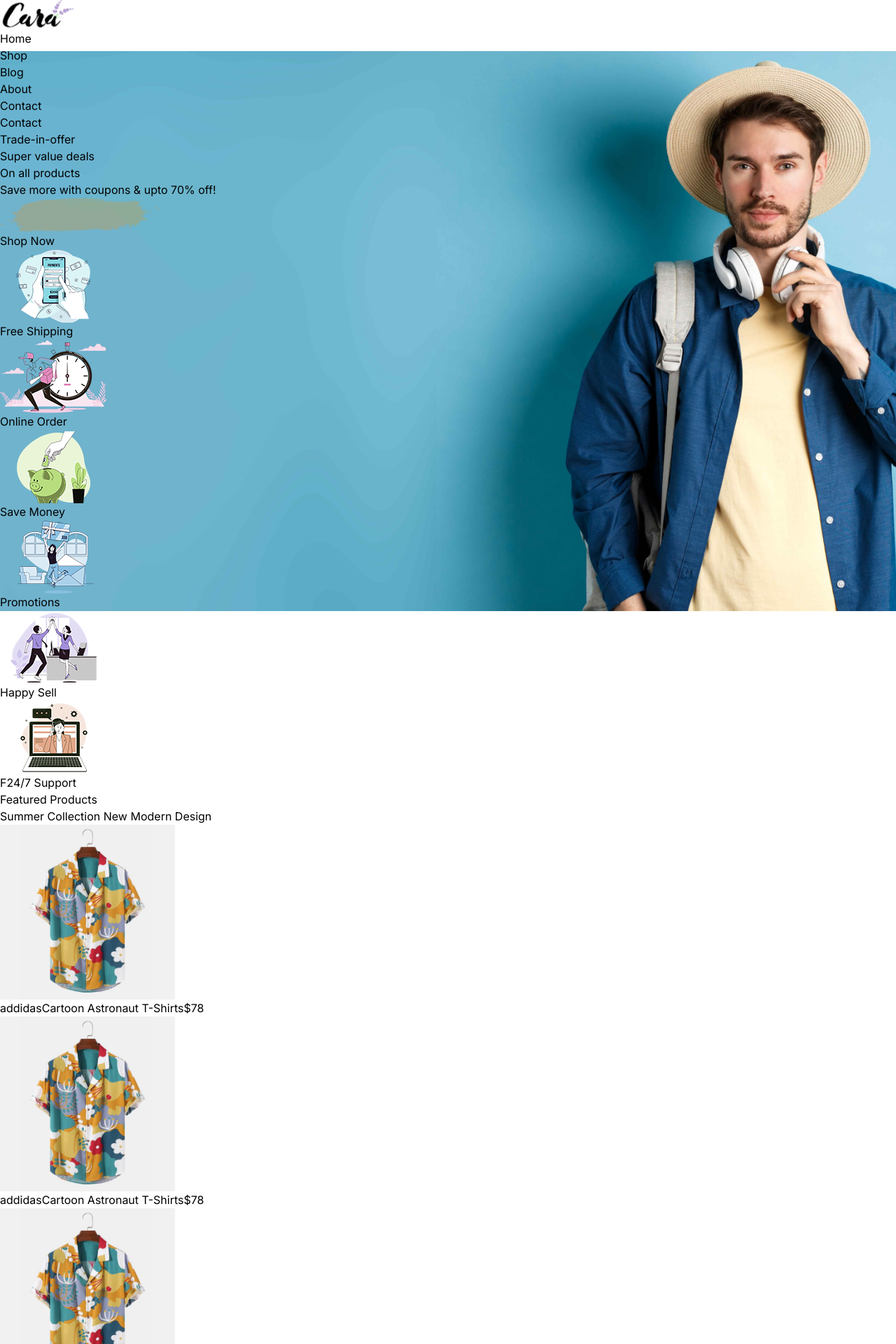
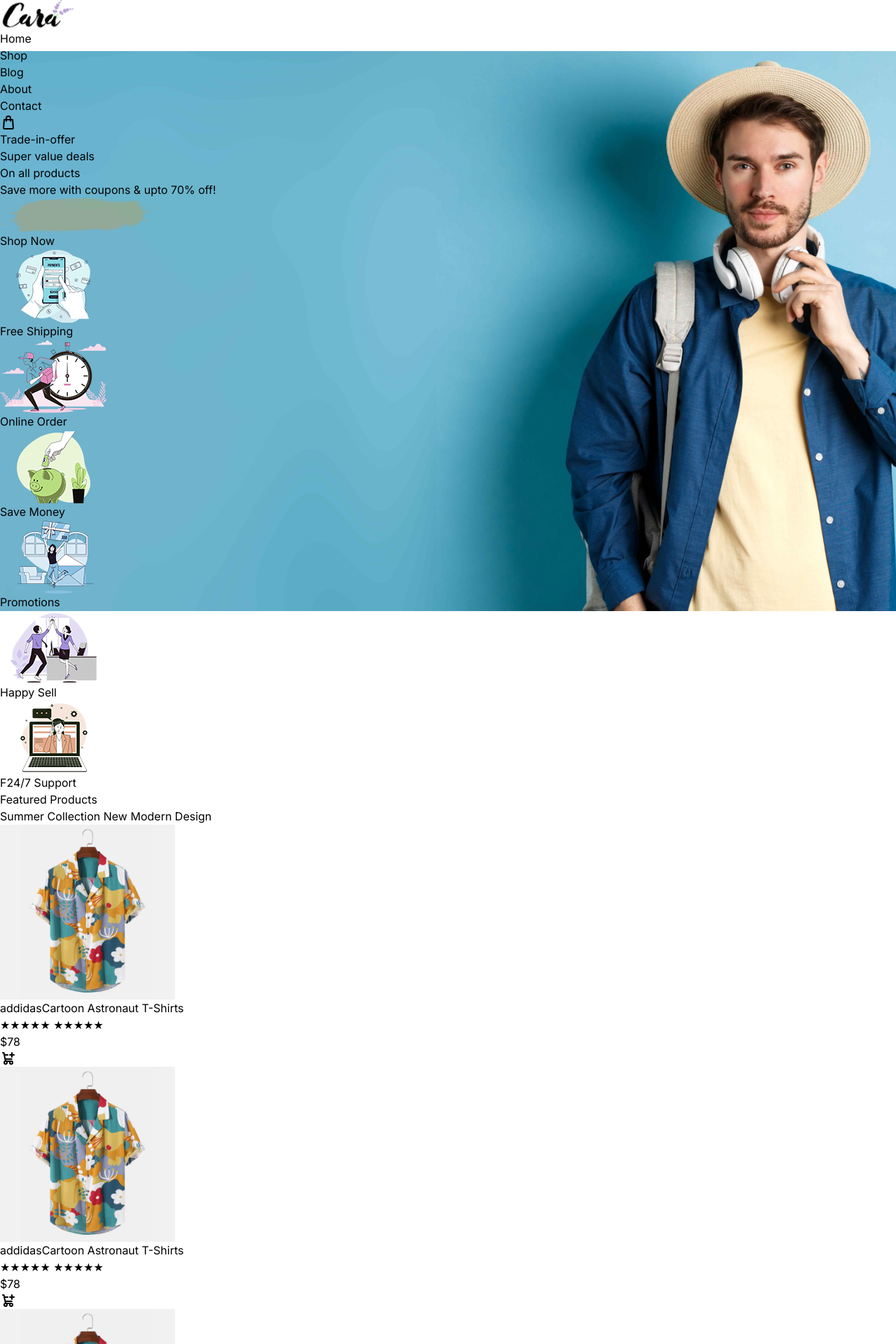
Before and after one commit to Syedhamid84/Cara-Clone, a Next.js app in the folder cara/: page / in a window 1280 px wide. Shown: the top 1920 px of the page at 70% size. Built offline with nearby package versions, Linux system fonts and the light colour scheme.

Commit message:
icon fixes

```diff
--- a/cara/Pages/Arrival.tsx
+++ b/cara/Pages/Arrival.tsx
@@ -30,7 +30,30 @@ export const Arrival = () => {
               <span className="text-[#374151] text-lg font-bold hover:text-[#187c72]">
                 {item.description}
               </span>
-              <span className="text-[#187c72] font-semibold">{item.price}</span>
+              <div className="flex justify-between">
+                <span className="text-[#187c72] font-semibold">
+                  {item.price}
+                </span>
+                <div className="flex justify-center items-center h-8 w-12 rounded-xl bg-[#eaf5d8] ">
+                  <svg
+                    className="w-6 h-6 text-[#187c72]"
+                    aria-hidden="true"
+                    xmlns="http://www.w3.org/2000/svg"
+                    width="24"
+                    height="24"
+                    fill="none"
+                    viewBox="0 0 24 24"
+                  >
+                    <path
+                      stroke="currentColor"
+                      stroke-linecap="round"
+                      stroke-linejoin="round"
+                      stroke-width="2"
+                      d="M4 4h1.5L8 16m0 0h8m-8 0a2 2 0 1 0 0 4 2 2 0 0 0 0-4Zm8 0a2 2 0 1 0 0 4 2 2 0 0 0 0-4Zm.75-3H7.5M11 7H6.312M17 4v6m-3-3h6"
+                    />
+                  </svg>
+                </div>
+              </div>
             </div>
           );
         })}
--- a/cara/Pages/Feature.tsx
+++ b/cara/Pages/Feature.tsx
@@ -30,7 +30,38 @@ export const Feature = () => {
               <span className="text-[#374151] text-lg font-bold hover:text-[#187c72]">
                 {item.description}
               </span>
-              <span className="text-[#187c72] font-semibold">{item.price}</span>
+              <div className="relative inline-block ml-1 ">
+                <span className="text-lg text-[#6b7280] w-[100%] "> ★★★★★</span>
+                <span className="text-lg absolute left-0 top-0 w-[70%] text-[#187c72] whitespace-nowrap overflow-hidden ">
+                  {" "}
+                  ★★★★★
+                </span>
+              </div>
+
+              <div className="flex justify-between">
+                <span className="text-[#187c72] font-semibold">
+                  {item.price}
+                </span>
+                <div className="flex justify-center items-center h-8 w-12 rounded-xl bg-[#eaf5d8] ">
+                  <svg
+                    className="w-6 h-6 text-[#187c72]"
+                    aria-hidden="true"
+                    xmlns="http://www.w3.org/2000/svg"
+                    width="24"
+                    height="24"
+                    fill="none"
+                    viewBox="0 0 24 24"
+                  >
+                    <path
+                      stroke="currentColor"
+                      stroke-linecap="round"
+                      stroke-linejoin="round"
+                      stroke-width="2"
+                      d="M4 4h1.5L8 16m0 0h8m-8 0a2 2 0 1 0 0 4 2 2 0 0 0 0-4Zm8 0a2 2 0 1 0 0 4 2 2 0 0 0 0-4Zm.75-3H7.5M11 7H6.312M17 4v6m-3-3h6"
+                    />
+                  </svg>
+                </div>
+              </div>
             </div>
           );
         })}
--- a/cara/Pages/Footer.tsx
+++ b/cara/Pages/Footer.tsx
@@ -5,13 +5,14 @@ import AppStore from "../public/Images/appstorLogo.png";
 import MasterCard from "../public/Images/mastercard.png";
 import Visa from "../public/Images/visa.png";
 import Paypal from "../public/Images/paypal.png";
-import Gpay from "../public/Images/gplayLogo.png";
+import Gpay from "../public/Images/gpay.png";
 
 export const Footer = () => {
-  const currentDate = new Date();
-  //   console.log("cureent date is ", currentDate);
+  const currentYear = new Date().getFullYear();
+  // console.log(currentYear, "cureent date is ");
   return (
-    <div className="grid grid-cols-4 px-16 py-10 ">
+    <div className="px-16 py-10">
+      <div className="grid grid-cols-4  ">
         <div>
           <h1 className="text-[#374151] font-semibold my-4 ">Contact</h1>
           <p className="text-[#374151] font-semibold">
@@ -21,31 +22,74 @@ export const Footer = () => {
             </span>
           </p>
           <p className="text-[#374151] font-semibold">
-          Phone: <span className="text-[#6b7280] font-light ">1234567890</span>
+            Phone:{" "}
+            <span className="text-[#6b7280] font-light ">1234567890</span>
           </p>
           <p className="text-[#374151] font-semibold">
             Address: <span className="text-[#6b7280] font-light">24/7</span>
           </p>
           <p className="text-[#374151] font-semibold">Follow us</p>
-        <div></div>
+          <div className="flex">
+            <svg
+              className="w-6 h-5 text-[#6b7280] "
+              aria-hidden="true"
+              xmlns="http://www.w3.org/2000/svg"
+              width="24"
+              height="24"
+              fill="currentColor"
+              viewBox="0 0 24 24"
+            >
+              <path
+                fill-rule="evenodd"
+                d="M13.135 6H15V3h-1.865a4.147 4.147 0 0 0-4.142 4.142V9H7v3h2v9.938h3V12h2.021l.592-3H12V6.591A.6.6 0 0 1 12.592 6h.543Z"
+                clip-rule="evenodd"
+              />
+            </svg>
+
+            <svg
+              className="w-5 h-5 text-[#6b7280]"
+              aria-hidden="true"
+              xmlns="http://www.w3.org/2000/svg"
+              width="24"
+              height="24"
+              fill="currentColor"
+              viewBox="0 0 24 24"
+            >
+              <path
+                fill-rule="evenodd"
+                d="M21.7 8.037a4.26 4.26 0 0 0-.789-1.964 2.84 2.84 0 0 0-1.984-.839c-2.767-.2-6.926-.2-6.926-.2s-4.157 0-6.928.2a2.836 2.836 0 0 0-1.983.839 4.225 4.225 0 0 0-.79 1.965 30.146 30.146 0 0 0-.2 3.206v1.5a30.12 30.12 0 0 0 .2 3.206c.094.712.364 1.39.784 1.972.604.536 1.38.837 2.187.848 1.583.151 6.731.2 6.731.2s4.161 0 6.928-.2a2.844 2.844 0 0 0 1.985-.84 4.27 4.27 0 0 0 .787-1.965 30.12 30.12 0 0 0 .2-3.206v-1.516a30.672 30.672 0 0 0-.202-3.206Zm-11.692 6.554v-5.62l5.4 2.819-5.4 2.801Z"
+                clip-rule="evenodd"
+              />
+            </svg>
+          </div>
         </div>
 
         <div className="list-none justify-self-center w-56 mb-12">
           <h1 className="text-[#374151] font-semibold my-4">About</h1>
-        <li className="text-[#6b7280] text-base ">About Us</li>
-        <li className="text-[#6b7280] font-light">Privacy Policy</li>
-        <li className="text-[#6b7280] font-light">Delivery Information</li>
-        <li className="text-[#6b7280] font-light">Terms & Conditions</li>
-        <li className="text-[#6b7280] font-light">Contact Us</li>
+          <li className="text-[#6b7280] font-light text-sm mt-1">About Us</li>
+          <li className="text-[#6b7280] font-light text-sm mt-1">
+            Privacy Policy
+          </li>
+          <li className="text-[#6b7280] font-light text-sm mt-1">
+            Delivery Information
+          </li>
+          <li className="text-[#6b7280] font-light text-sm mt-1">
+            Terms & Conditions
+          </li>
+          <li className="text-[#6b7280] font-light text-sm mt-1">Contact Us</li>
         </div>
 
         <div className="list-none">
           <h1 className="text-[#374151] font-semibold my-4">My Account</h1>
-        <li className="text-[#6b7280] font-light">Sign in</li>
-        <li className="text-[#6b7280] font-light">View Cart</li>
-        <li className="text-[#6b7280] font-light">My Wishlist</li>
-        <li className="text-[#6b7280] font-light">Track My Order </li>
-        <li className="text-[#6b7280] font-light">Help</li>
+          <li className="text-[#6b7280] font-light text-sm mt-1">Sign in</li>
+          <li className="text-[#6b7280] font-light text-sm mt-1">View Cart</li>
+          <li className="text-[#6b7280] font-light text-sm mt-1">
+            My Wishlist
+          </li>
+          <li className="text-[#6b7280] font-light text-sm mt-1">
+            Track My Order{" "}
+          </li>
+          <li className="text-[#6b7280] font-light text-sm mt-1">Help</li>
         </div>
 
         <div>
@@ -53,22 +97,25 @@ export const Footer = () => {
           <p className="text-[#6b7280] font-light">
             From App Store or Google Play
           </p>
-        <div className="flex gap-2">
+          <div className="flex gap-2 mt-1">
             <Image src={GooglePlay} alt="" width={112} />
             <Image src={AppStore} alt="" width={112} />
           </div>
-        <p className="text-[#6b7280] font-light">Secured Payment Gateway</p>
-        <div className="flex gap-1">
+          <p className="text-[#6b7280] font-light mt-1">
+            Secured Payment Gateway
+          </p>
+          <div className="flex gap-1 mt-1">
             <Image src={MasterCard} alt="" width={56} />
             <Image src={Visa} alt="" width={56} />
             <Image src={Paypal} alt="" width={56} />
             <Image src={Gpay} alt="" width={56} />
           </div>
         </div>
-
-      <div className="flex items-center justify-center bg-gray-500 w-full">
-        <p className="text-[#6b7280] text-base ">
-          © <span>h</span> Click Here for Developer's Github
+      </div>
+      <div className="flex items-center justify-center ">
+        <p className="text-[#9ca3af] text-base ">
+          © <span className="text-base ">{currentYear}</span> Click Here for
+          Developer's Github
         </p>
       </div>
     </div>
--- a/cara/Pages/Topbar.tsx
+++ b/cara/Pages/Topbar.tsx
@@ -20,6 +20,23 @@ export const Topbar = () => {
             </div>
           );
         })}
+        <svg
+          className="w-8 h-8 text-[#374151]"
+          aria-hidden="true"
+          xmlns="http://www.w3.org/2000/svg"
+          width="24"
+          height="24"
+          fill="none"
+          viewBox="0 0 24 24"
+        >
+          <path
+            stroke="currentColor"
+            stroke-linecap="round"
+            stroke-linejoin="round"
+            stroke-width="2"
+            d="M9 10V6a3 3 0 0 1 3-3v0a3 3 0 0 1 3 3v4m3-2 .917 11.923A1 1 0 0 1 17.92 21H6.08a1 1 0 0 1-.997-1.077L6 8h12Z"
+          />
+        </svg>
       </div>
     </div>
   );
--- a/cara/app/data.tsx
+++ b/cara/app/data.tsx
@@ -38,10 +38,10 @@ export const TopbarItem = [
     name: "Contact",
     link: "",
   },
-  {
-    name: "Contact",
-    link: "",
-  },
+  // {
+  //   name: "Contact",
+  //   link: "",
+  // },
 ];
 
 export const AboutImages = [
```
Lines whose indentation alone changed are shown as unchanged.
